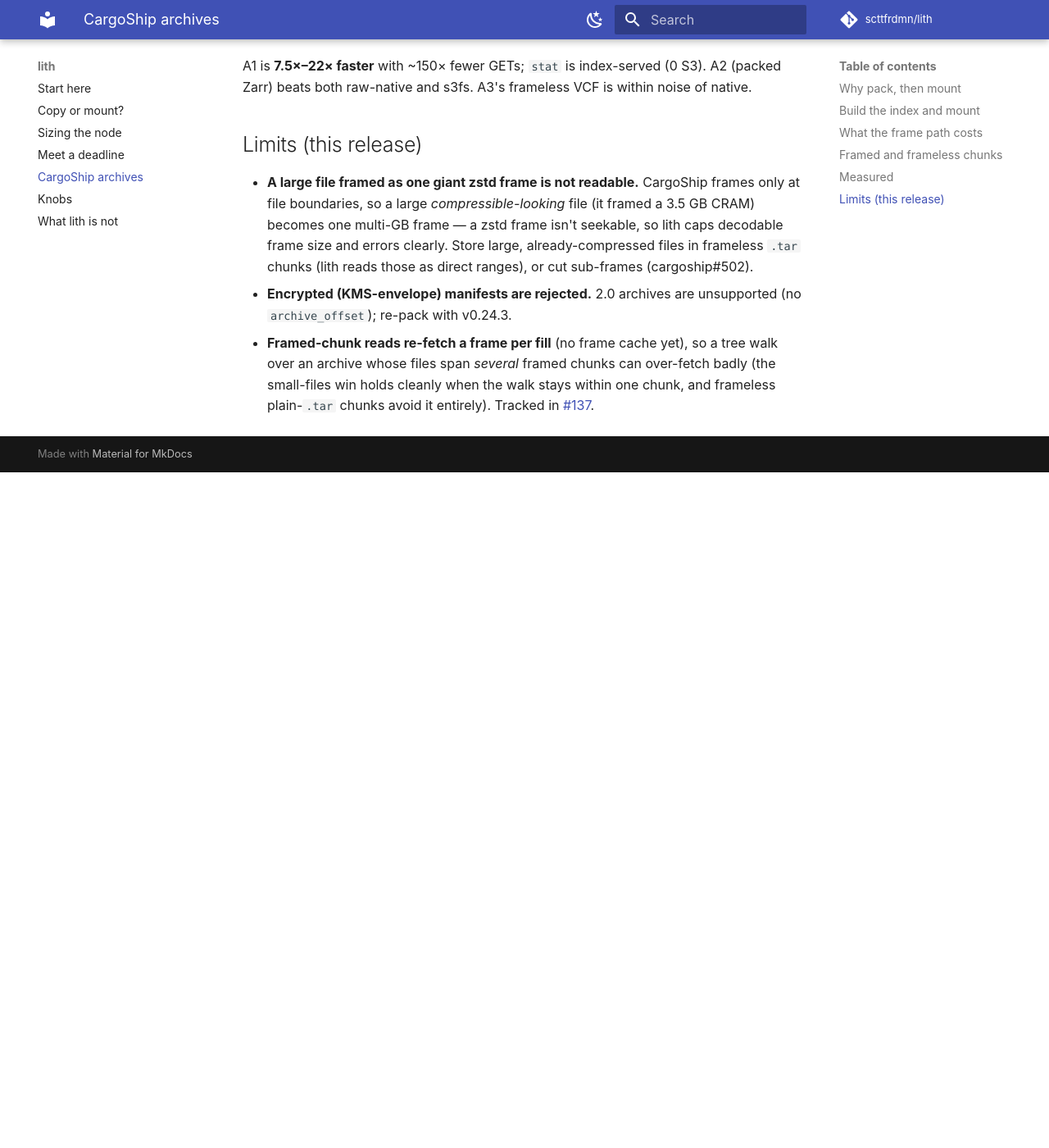
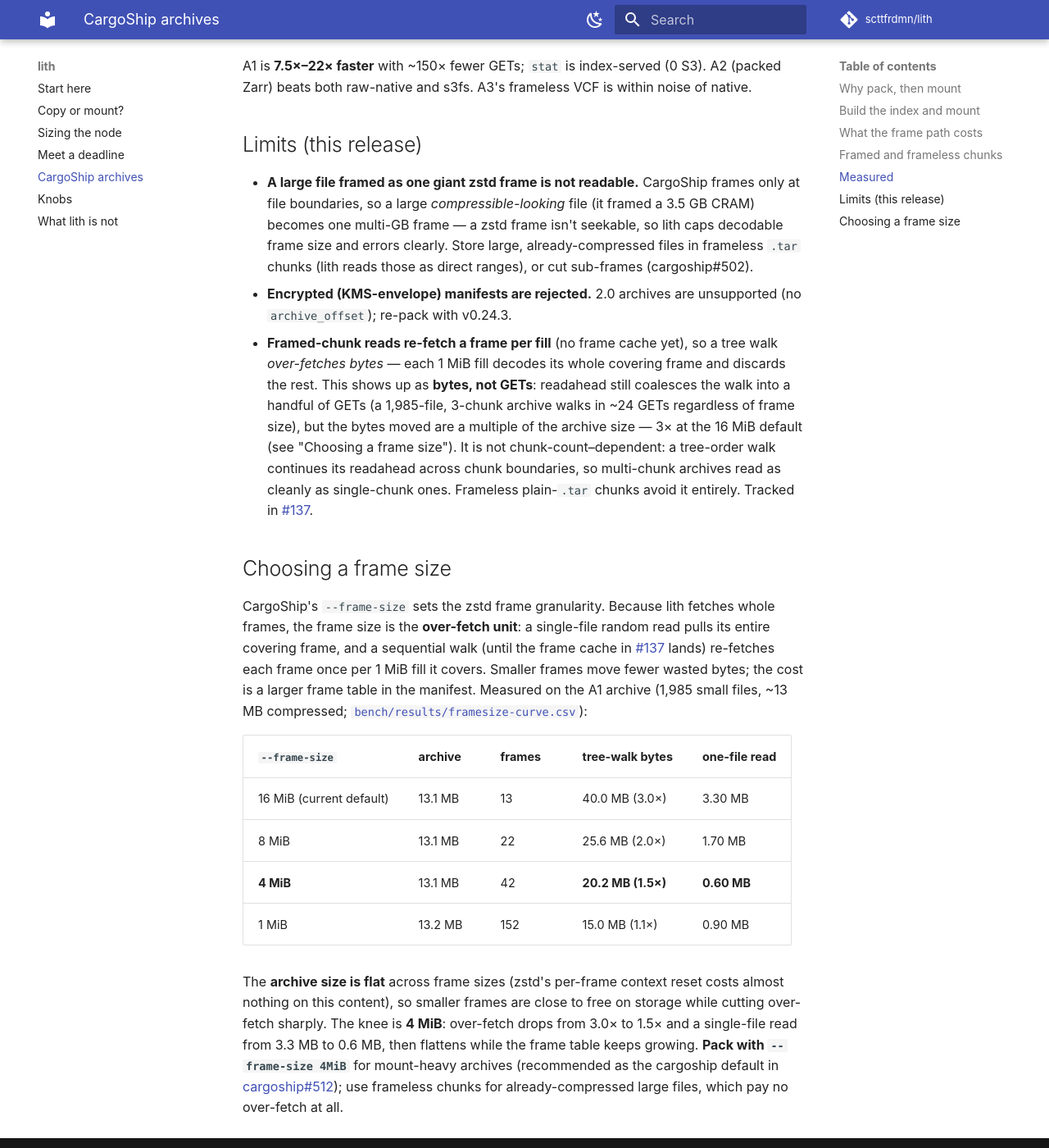
Before and after one commit to scttfrdmn/lith, an MkDocs documentation site: the page built from docs/cargoship.md, in a window 1280 px wide and 1400 px high, scrolled down 1781 px. Shown: the whole window at 82% size. Built offline with MkDocs 1.6.1 and Material for MkDocs 9.7.7, drawn with Linux system fonts in a browser that asks for light colours; comment, search, counter and statistics services are not loaded; before the commit the page ends 2357 px from its top, so only the background shows below that.

Commit message:
docs(cargoship): frame-size curve + choosing a frame size; #137 diagnosis artifacts (#140)
The session-35 "5,554 GETs / 24 GB" multi-chunk thrash was a benchmark
artifact: a failed --cargoship manifest resolution let the mount auto-list
the whole bench bucket (2,632 objects). The real a1-244 walk is 23 GETs /
38 MB across 3 chunks — tree-order readahead crosses chunk boundaries cleanly,
so cross-chunk discontinuity (#137 cause B) is absent.

The real issue is byte over-fetch (cause A): each 1 MiB fill decodes its whole
covering zstd frame and discards the rest, so a walk moves ~3× the archive size
at the 16 MiB frame default. It shows up as bytes, not GETs (readahead coalesces
GETs regardless of frame size).

Frame-size curve (A1, cargoship v0.24.5): archive size is flat across 16/8/4/1
MiB; over-fetch and single-file random reads drop sharply to a 4 MiB knee, then
flatten while the frame table grows. Recommends --frame-size 4MiB and, upstream,
a 4 MiB cargoship default (cargoship#512).

- bench/results/framesize-curve.csv — the curve
- docs/cargoship.md — corrected over-fetch limits bullet + "Choosing a frame size"
- bench/ops/ — session-36 drivers; run_verify.sh/run_framesize.sh assert the
  index is source=cargoship before mounting, closing the auto-list footgun that
  produced the false catastrophe.

Refs #137, cargoship#512

```diff
--- a/docs/cargoship.md
+++ b/docs/cargoship.md
@@ -76,7 +76,39 @@
 - **Encrypted (KMS-envelope) manifests are rejected.** 2.0 archives are
   unsupported (no `archive_offset`); re-pack with v0.24.3.
 - **Framed-chunk reads re-fetch a frame per fill** (no frame cache yet), so a
-  tree walk over an archive whose files span *several* framed chunks can
-  over-fetch badly (the small-files win holds cleanly when the walk stays within
-  one chunk, and frameless plain-`.tar` chunks avoid it entirely). Tracked in
+  tree walk *over-fetches bytes* — each 1 MiB fill decodes its whole covering
+  frame and discards the rest. This shows up as **bytes, not GETs**: readahead
+  still coalesces the walk into a handful of GETs (a 1,985-file, 3-chunk archive
+  walks in ~24 GETs regardless of frame size), but the bytes moved are a multiple
+  of the archive size — 3× at the 16 MiB default (see "Choosing a frame size").
+  It is not chunk-count–dependent: a tree-order walk continues its readahead
+  across chunk boundaries, so multi-chunk archives read as cleanly as single-chunk
+  ones. Frameless plain-`.tar` chunks avoid it entirely. Tracked in
   [#137](https://github.com/scttfrdmn/lith/issues/137).
+
+## Choosing a frame size
+
+CargoShip's `--frame-size` sets the zstd frame granularity. Because lith fetches
+whole frames, the frame size is the **over-fetch unit**: a single-file random read
+pulls its entire covering frame, and a sequential walk (until the frame cache in
+[#137](https://github.com/scttfrdmn/lith/issues/137) lands) re-fetches each frame
+once per 1 MiB fill it covers. Smaller frames move fewer wasted bytes; the cost is
+a larger frame table in the manifest. Measured on the A1 archive (1,985 small
+files, ~13 MB compressed; [`bench/results/framesize-curve.csv`](https://github.com/scttfrdmn/lith/blob/main/bench/results/framesize-curve.csv)):
+
+| `--frame-size` | archive | frames | tree-walk bytes | one-file read |
+|---|---|---|---|---|
+| 16 MiB (current default) | 13.1 MB | 13 | 40.0 MB (3.0×) | 3.30 MB |
+| 8 MiB | 13.1 MB | 22 | 25.6 MB (2.0×) | 1.70 MB |
+| **4 MiB** | 13.1 MB | 42 | **20.2 MB (1.5×)** | **0.60 MB** |
+| 1 MiB | 13.2 MB | 152 | 15.0 MB (1.1×) | 0.90 MB |
+
+The **archive size is flat** across frame sizes (zstd's per-frame context reset
+costs almost nothing on this content), so smaller frames are close to free on
+storage while cutting over-fetch sharply. The knee is **4 MiB**: over-fetch drops
+from 3.0× to 1.5× and a single-file read from 3.3 MB to 0.6 MB, then flattens
+while the frame table keeps growing. **Pack with `--frame-size 4MiB`** for
+mount-heavy archives (recommended as the cargoship default in
+[cargoship#512](https://github.com/scttfrdmn/cargoship/issues/512)); use frameless
+chunks for already-compressed large files, which pay no over-fetch at all.
+<!-- numbers: bench/results/framesize-curve.csv, CloudTrail ledger, session 36 -->
```
Also changed, not shown: 5 other files.
